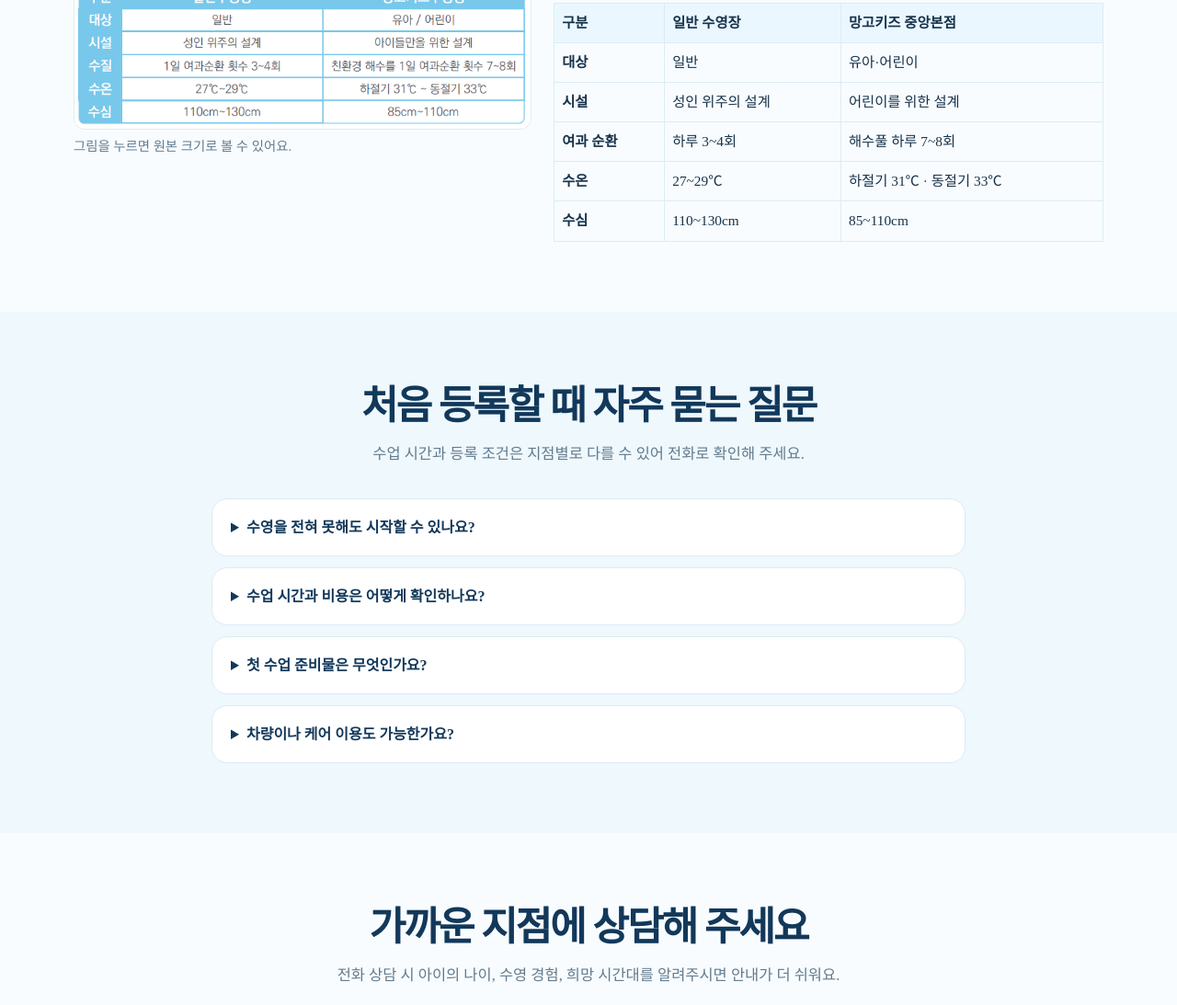
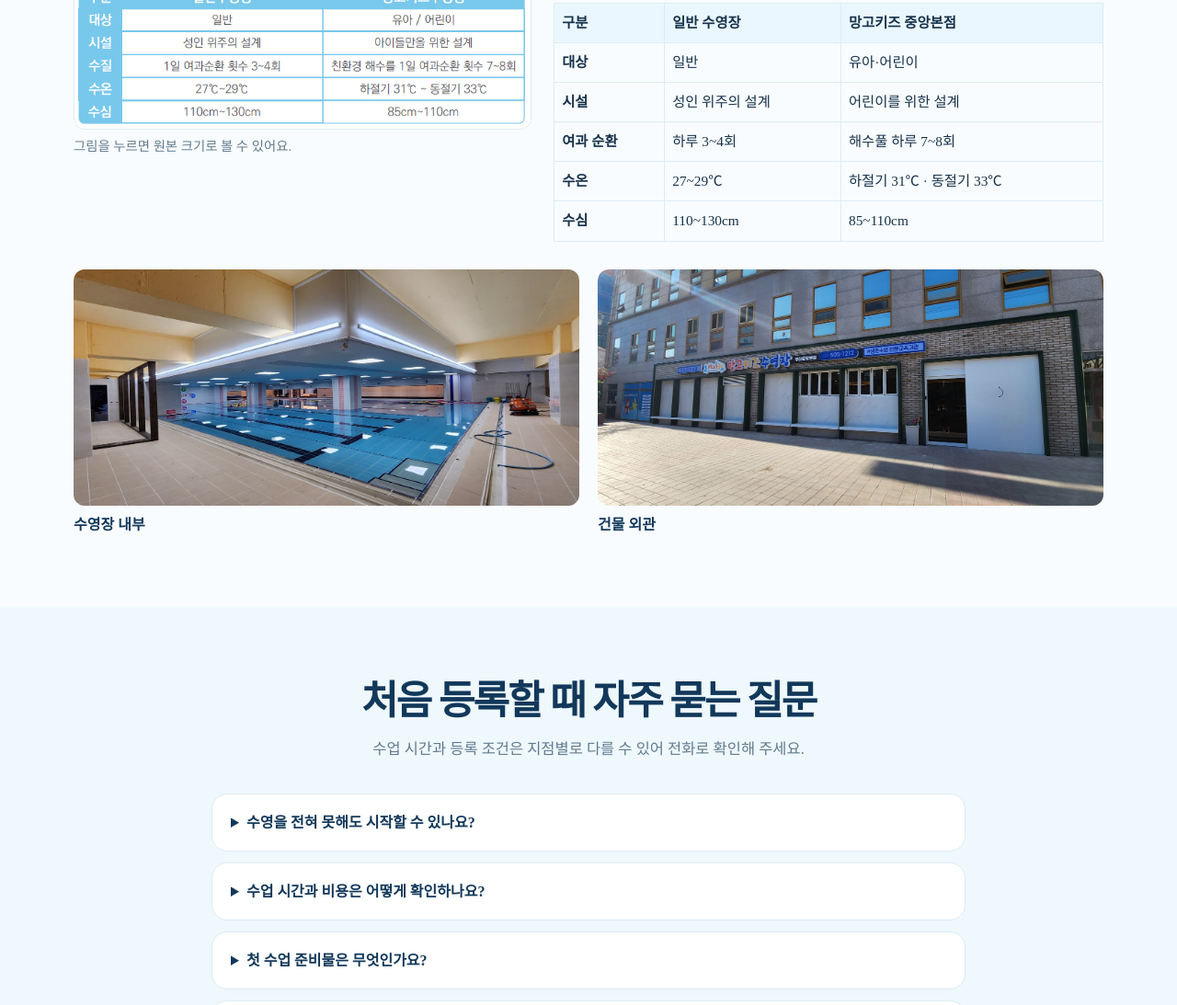
Before and after one commit to keichirotaku/mango-kids-swimming-school, a plain HTML site: page index.html in a window 1280 px wide. Shown: the part 3004-4097 px from the top of the page at 92% size. Drawn offline with Linux system fonts and the light colour scheme; a web font is replaced by a local one.

Commit message:
중앙본점 수영장 내부와 건물 외관 사진 추가

```diff
--- a/index.html
+++ b/index.html
@@ -99,6 +99,9 @@
     .facility-layout table{border-collapse:collapse;width:100%;font-size:.96rem}.facility-layout caption{text-align:left;font-weight:800;margin-bottom:7px}
     .facility-layout th,.facility-layout td{border:1px solid var(--line);padding:8px;text-align:left;overflow-wrap:anywhere}.facility-layout thead{background:var(--sky)}.facility-layout tbody th{white-space:nowrap}
     @media(max-width:800px){.facility-layout{grid-template-columns:1fr}}
+    .facility-photos{display:grid;grid-template-columns:repeat(2,minmax(0,1fr));gap:20px;margin-top:30px}
+    .facility-photos figure{margin:0}.facility-photos a,.facility-photos img{display:block}.facility-photos img{width:100%;height:auto;border-radius:12px}.facility-photos figcaption{margin-top:7px;font-weight:700;color:var(--navy)}
+    @media(max-width:700px){.facility-photos{grid-template-columns:1fr}}
   </style>
 </head>
 <body>
@@ -200,6 +203,10 @@
             </table>
           </div>
         </div>
+        <div class="facility-photos">
+          <figure><a href="./assets/jungang-pool.jpg"><img src="./assets/jungang-pool.jpg" width="1440" height="673" loading="lazy" alt="중앙본점 실내 수영장 레인 전경"></a><figcaption>수영장 내부</figcaption></figure>
+          <figure><a href="./assets/jungang-exterior.jpg"><img src="./assets/jungang-exterior.jpg" width="1440" height="673" loading="lazy" alt="망고키즈수영장 중앙본점 간판과 1층 출입구"></a><figcaption>건물 외관</figcaption></figure>
+        </div>
       </div>
     </section>
 
```
Also changed, not shown: assets/jungang-exterior.jpg (added), assets/jungang-pool.jpg (added).
